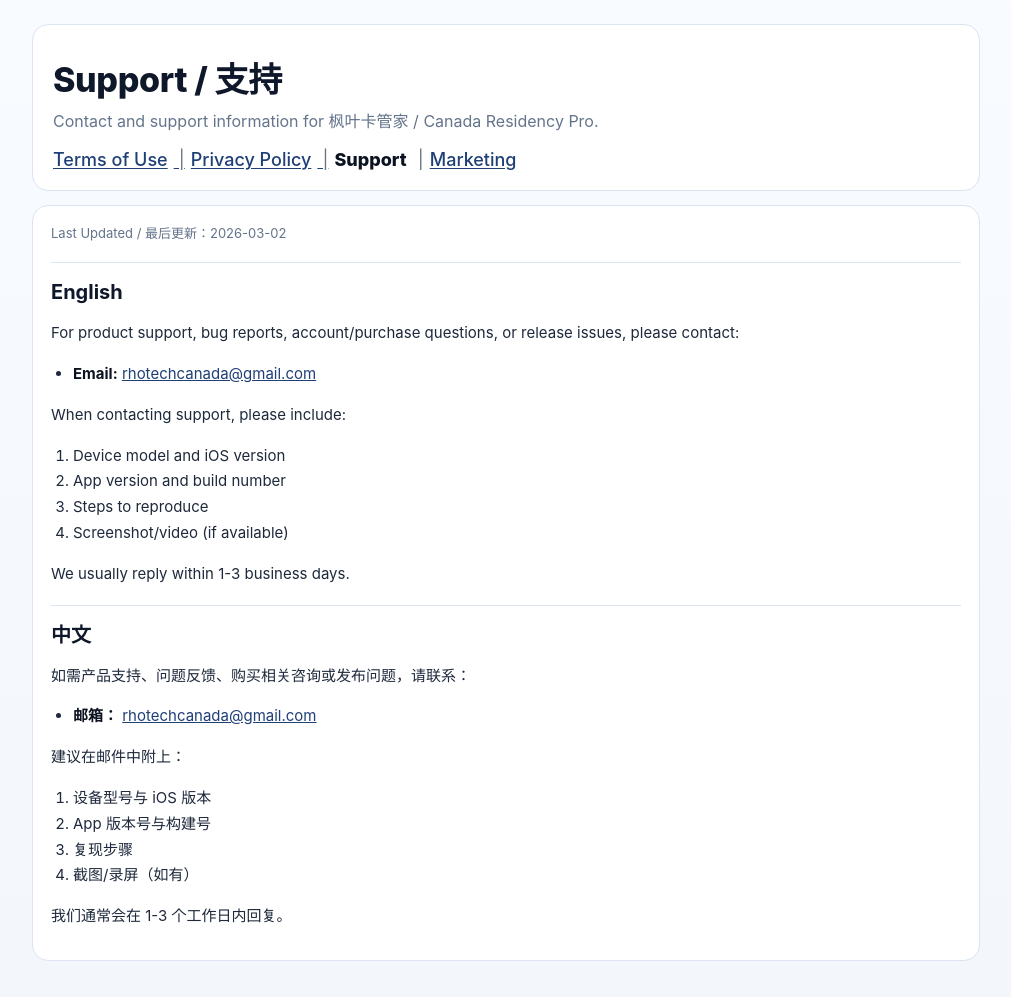
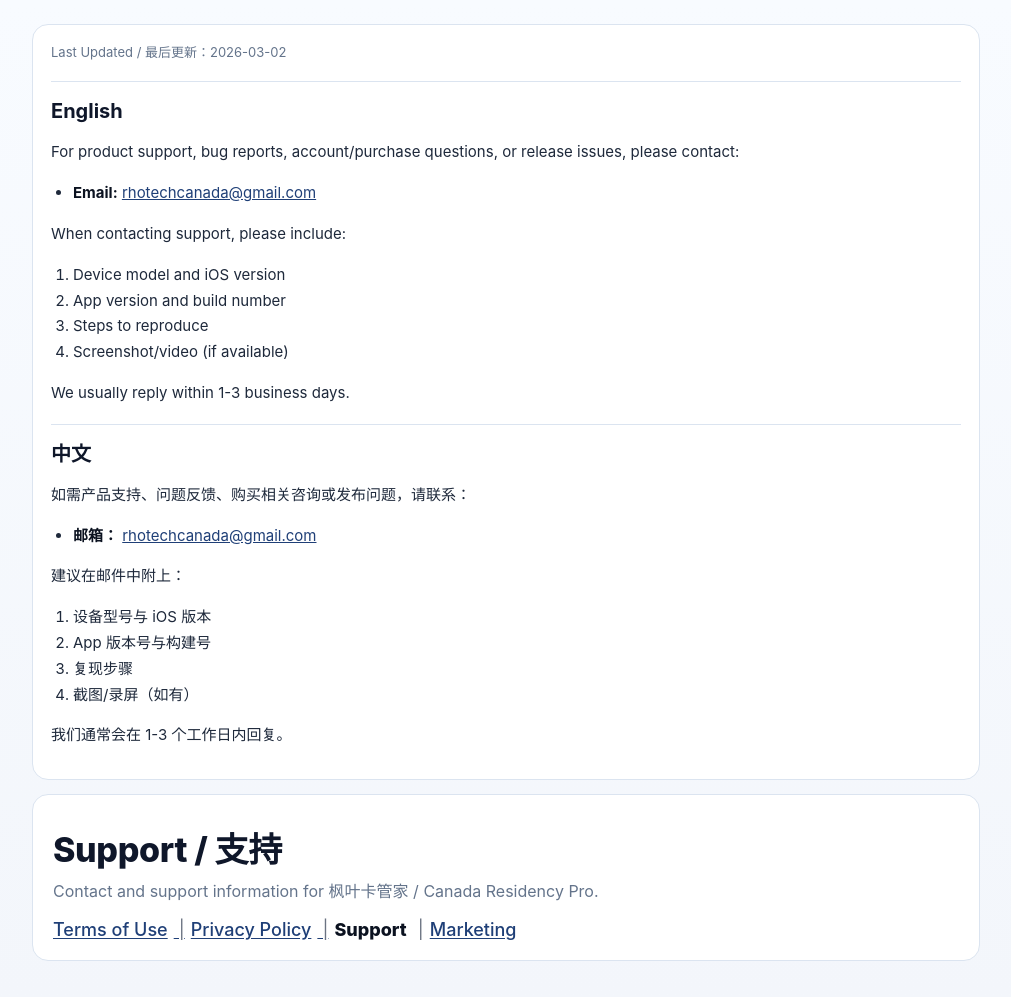
Before and after one commit to PearsonLi/PRHelper-Legal, a Jekyll site: the page built from support.md, in a window 1280 px wide. Shown: the whole page, without its empty margins (134-1145 px from the left). Built offline with Jekyll 4.4.1, drawn with Linux system fonts in a browser that asks for light colours.

Commit message:
legal(layout): move full hero block to page bottom

```diff
--- a/_layouts/legal.html
+++ b/_layouts/legal.html
@@ -9,7 +9,14 @@
   </head>
   <body>
     <main class="shell">
-      <header class="hero card">
+      <article class="card content-card">
+        {% if page.last_updated %}
+        <p class="meta">Last Updated / 最后更新：{{ page.last_updated }}</p>
+        {% endif %}
+        {{ content }}
+      </article>
+
+      <header class="hero card hero-bottom">
         <h1 class="hero-title">{{ page.hero_title | default: page.title }}</h1>
         {% if page.hero_subtitle %}
         <p class="hero-subtitle">{{ page.hero_subtitle }}</p>
@@ -21,13 +28,6 @@
           <a class="menu-link {% if page.nav_key == 'marketing' %}active{% endif %}" href="{{ '/marketing/' | relative_url }}">Marketing</a>
         </nav>
       </header>
-
-      <article class="card content-card">
-        {% if page.last_updated %}
-        <p class="meta">Last Updated / 最后更新：{{ page.last_updated }}</p>
-        {% endif %}
-        {{ content }}
-      </article>
     </main>
   </body>
 </html>
--- a/assets/legal.css
+++ b/assets/legal.css
@@ -35,6 +35,11 @@ body {
 .hero {
   padding: 20px 20px 18px;
   margin-bottom: 14px;
+}
+
+.hero-bottom {
+  margin-top: 14px;
+  margin-bottom: 0;
 }
 
 .badge {
```
